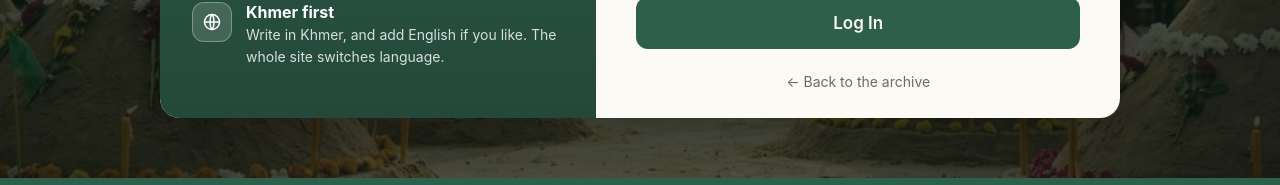
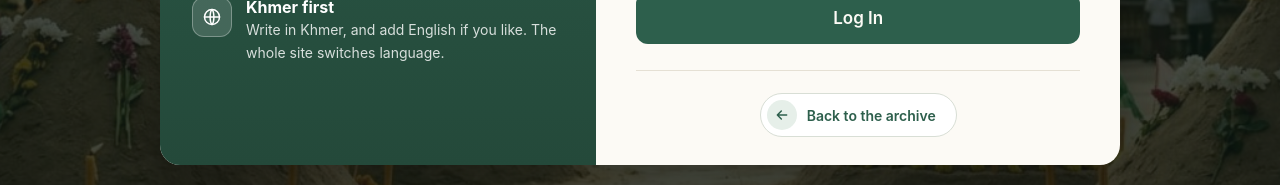
Before and after one commit to chheavkimheng/my-hometown-archive, a Next.js app: page /login in a window 1280 px wide. Shown: the part 505-690 px from the top of the page. Built offline with nearby package versions, Linux system fonts and the light colour scheme; no server answers.

Commit message:
redesign: back to the archive pill button on the auth pages (AI-assisted)

```diff
--- a/app/globals.css
+++ b/app/globals.css
@@ -1081,15 +1081,68 @@ select.form-control {
 .auth-switch a:hover {
   text-decoration: underline;
 }
+/* "Back to the archive": a quiet pill with an arrow that slides left on hover. */
+.auth-back-wrap {
+  display: flex;
+  justify-content: center;
+  margin-top: 26px;
+  padding-top: 22px;
+  border-top: 1px solid #E5E0D4;
+}
 .auth-back {
-  align-self: center;
-  margin-top: 24px;
+  display: inline-flex;
+  align-items: center;
+  gap: 10px;
+  padding: 6px 20px 6px 6px;
   font-size: 14px;
-  color: #6B6B63;
+  font-weight: 600;
+  color: #2D5F4C;
   text-decoration: none;
+  background-color: #FFFFFF;
+  border: 1px solid #D8DED5;
+  border-radius: 999px;
+  transition: border-color 0.2s ease, box-shadow 0.2s ease, transform 0.15s ease;
+}
+.auth-back-icon {
+  width: 30px;
+  height: 30px;
+  display: flex;
+  align-items: center;
+  justify-content: center;
+  color: #2D5F4C;
+  background-color: #E6EFE9;
+  border-radius: 50%;
+  transition: background-color 0.2s ease, color 0.2s ease;
+}
+.auth-back-icon svg {
+  transition: transform 0.2s ease;
 }
 .auth-back:hover {
-  color: #2D5F4C;
+  border-color: #2D5F4C;
+  box-shadow: 0 6px 16px rgba(45, 95, 76, 0.15);
+  transform: translateY(-1px);
+}
+.auth-back:hover .auth-back-icon {
+  color: #FFFFFF;
+  background-color: #2D5F4C;
+}
+.auth-back:hover .auth-back-icon svg {
+  transform: translateX(-2px);
+}
+.auth-back:focus-visible {
+  outline: 3px solid rgba(45, 95, 76, 0.35);
+  outline-offset: 2px;
+}
+
+@media (prefers-reduced-motion: reduce) {
+  .auth-back,
+  .auth-back-icon svg {
+    transition: none;
+  }
+  .auth-back:hover,
+  .auth-back:hover .auth-back-icon svg {
+    transform: none;
+  }
 }
 
 /* Password box with the show/hide eye. */
--- a/components/AuthShell.js
+++ b/components/AuthShell.js
@@ -104,9 +104,16 @@ export default function AuthShell({ mode, showTabs = true, icon, title, subtitle
           <h1 className="auth-title">{title}</h1>
           {subtitle && <p className="auth-subtitle">{subtitle}</p>}
           {children}
-          <Link href="/" className="auth-back">
-            ← {t.auth_back}
-          </Link>
+          <div className="auth-back-wrap">
+            <Link href="/" className="auth-back">
+              <span className="auth-back-icon" aria-hidden="true">
+                <svg width="16" height="16" viewBox="0 0 24 24" fill="none" stroke="currentColor" strokeWidth="2.2" strokeLinecap="round" strokeLinejoin="round">
+                  <path d="M19 12H5M11 6l-6 6 6 6" />
+                </svg>
+              </span>
+              {t.auth_back}
+            </Link>
+          </div>
         </div>
       </div>
     </main>
```
